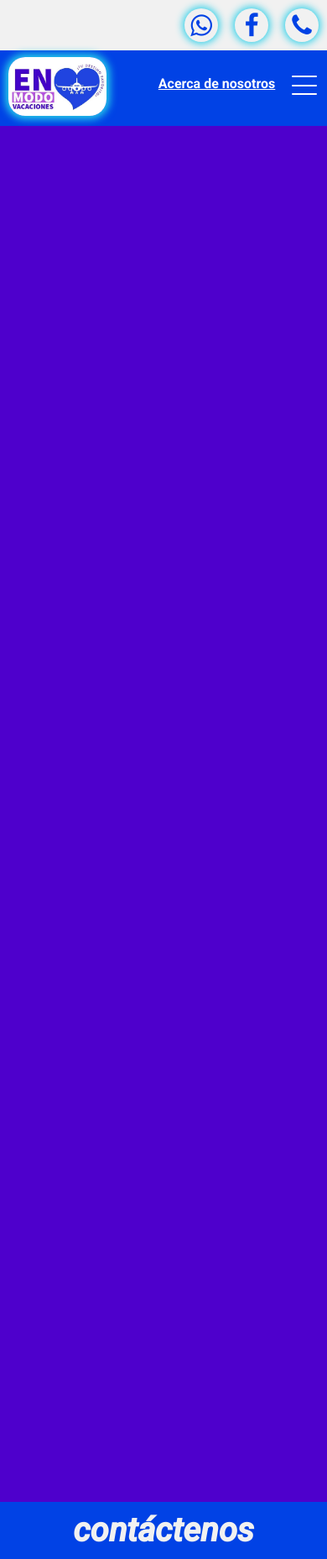
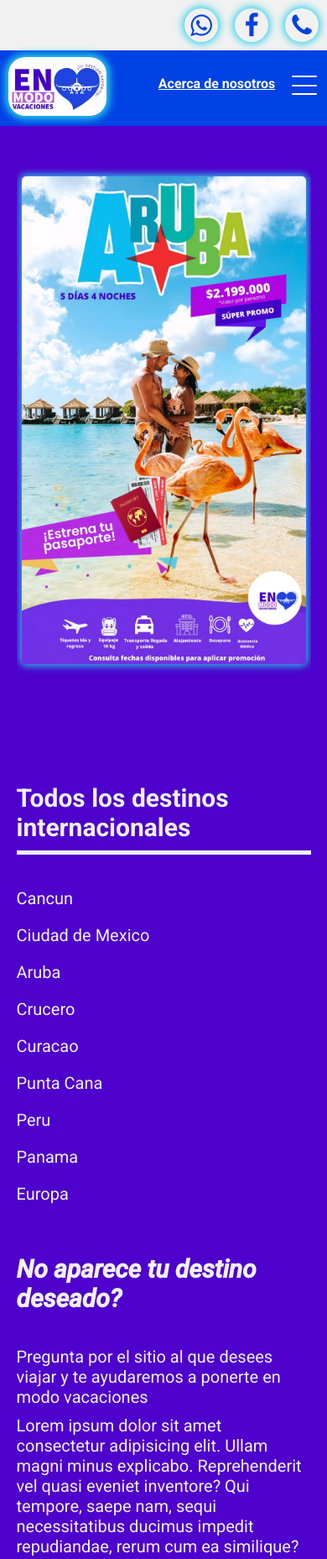
Before and after one commit to Kisekios/agencia_app, a website: page public/internacionales.html in a window 390 px wide. Shown: the top 1857 px of the page at 84% size. Drawn offline with Linux system fonts and the light colour scheme.

Commit message:
pagina nac/inter version V1 ok

```diff
--- a/public/css/destinos.css
+++ b/public/css/destinos.css
@@ -9,8 +9,7 @@
 main {
   &>section {
     width: 90dvw;
-    height: 50dvh;
-    margin-top: 3rem;
+    margin-top: 5rem;
     margin-inline: auto;
   }
 
@@ -35,22 +34,53 @@ main {
     }
   }
 
+  &>section:nth-of-type(2) {
+    padding-top: 5rem;
+
+    &>h1 {
+      margin-bottom: 3rem;
+      padding-bottom: 1rem;
+      border-bottom: .5rem solid var(--color-blanco);
+    }
+
+    &>a {
+      margin-left: 5rem;
+      margin-block: 2rem;
+      display: inline-block;
+      width:40%;
+      font-size: 2rem;
+    }
+  }
+
+  &>section:nth-of-type(3) {
+
+    &>h3{
+      margin-bottom: 4rem;
+    }
+    &>p {
+      font-size: 2rem;
+      margin-bottom: 1rem;
+    }
+  }
+
 }
 
 @media (max-width:500px) {
   main {
     &>section:nth-of-type(1) {
-      height: 80dvh;
+      height: 75vh;
       overflow-x: scroll;
       scroll-snap-type: x mandatory;
       scrollbar-color: white transparent;
       scrollbar-width: auto;
 
       &>a {
-        width: 100%;
+        padding-top: 1rem;
+        width: 92dvw;
+        height: 70vh;
         &>img {
           width: 90dvw;
-          flex-grow:inherit;
+          flex-grow:initial;
           scroll-snap-align: center;
           margin-left: 5dvw;
 
@@ -61,5 +91,23 @@ main {
         }
       }
     }
+
+    &>section:nth-of-type(2) {
+      &>h1 {
+        font-size: 3rem;
+      }
+
+      &>a {
+        width: 100%;
+        margin: 1rem 0;
+      }
+    }
+
+    &>section:nth-of-type(3) {
+
+      &>p {
+      }
+    }
+
   }
 }
--- a/public/css/index.css
+++ b/public/css/index.css
@@ -45,7 +45,7 @@ main {
   }
 
   &>section:nth-of-type(2) {
-    height: 60dvh;
+    height: 60vh;
     display: flex;
     justify-content: space-evenly;
 
@@ -98,18 +98,23 @@ main {
 
 @media (max-width:500px) {
   main {
-    &>section:nth-of-type(1) {
-      &>img:hover {
-        scale: 100%
-      }
-    }
 
     &>section {
       margin-top: 5rem;
     }
 
     &>section:nth-of-type(1) {
-      height: 50dvh;
+      margin-top: 3rem;
+      width: 93vw;
+      &>a {
+        &>img {
+          height: 50vh;
+          width: 90vw;
+          &:hover {
+            transform: scale(100%);
+          }
+        }
+      }
     }
 
     &>section:nth-of-type(2) {
--- a/public/css/main.css
+++ b/public/css/main.css
@@ -206,7 +206,6 @@ footer {
       "titulo titulo"
       "div1 div2"
       "term term";
-    gap: 1rem;
 
     &>h1 {
       grid-area: titulo;
@@ -360,7 +359,7 @@ footer {
   }
 
   footer {
-    margin-top: 3rem;
+    margin-top: 7rem;
     margin: none;
 
     &>section {
@@ -388,6 +387,10 @@ footer {
           margin-left: 0%;
         }
       }
+
+      &>h6 {
+        margin-top: 1rem;
+      }
     }
   }
 }
--- a/public/internacionales.html
+++ b/public/internacionales.html
@@ -53,9 +53,31 @@
   </header>
 
   <main>
-    <section></section>
-    <section></section>
-    <section></section>
+    <section> <!-- Mas populares -->
+      <a href=""><img src="./assets/internacionales/aruba_movil.jpeg" alt=""></a>
+      <a href=""><img src="./assets/internacionales/europa_movil.jpeg" alt=""></a>
+      <a href=""><img src="./assets/internacionales/jamaica.jpeg" alt=""></a>
+      <a href=""><img src="./assets/internacionales/japon.jpeg" alt=""></a>
+      <a href=""><img src="./assets/internacionales/europa_movil_2.jpeg" alt=""></a>
+      <a href=""><img src="./assets/internacionales/tailandia.jpeg" alt=""></a>
+    </section>
+    <section> <!-- Todos los destinos nacionales -->
+      <h1> Todos los destinos internacionales</h1>
+      <a href="">Cancun</a>
+      <a href="">Ciudad de Mexico</a>
+      <a href="">Aruba</a>
+      <a href="">Crucero</a>
+      <a href="">Curacao</a>
+      <a href="">Punta Cana</a>
+      <a href="">Peru</a>
+      <a href="">Panama</a>
+      <a href="">Europa</a>
+    </section>
+    <section>
+      <h3><em>No aparece tu destino deseado?</em></h3>
+      <p>Pregunta por el sitio al que desees viajar y te ayudaremos a ponerte en modo vacaciones</p>
+      <p>Lorem ipsum dolor sit amet consectetur adipisicing elit. Ullam magni minus explicabo. Reprehenderit vel quasi eveniet inventore? Qui tempore, saepe nam, sequi necessitatibus ducimus impedit repudiandae, rerum cum ea similique?</p>
+    </section>
   </main>
 
   <footer>
```
Also changed, not shown: public/nacionales.html (+17 -3 lines), public/assets/internacionales/europa_movil.jpeg (renamed from public/assets/internacionales/europa_3.jpeg), public/assets/internacionales/europa_movil_2.jpeg (renamed from public/assets/internacionales/europa_2.jpeg).
